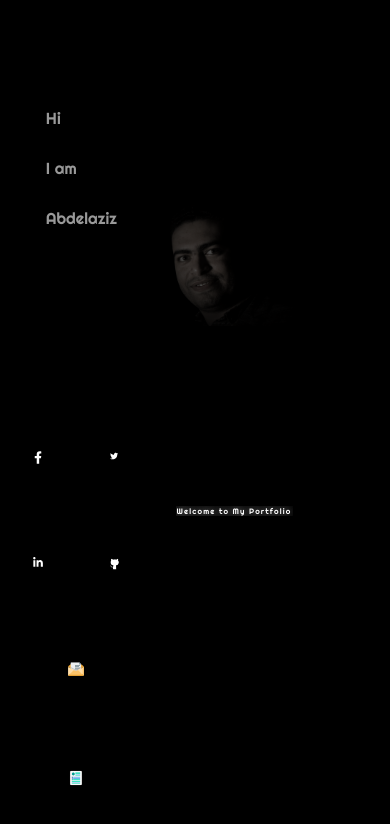
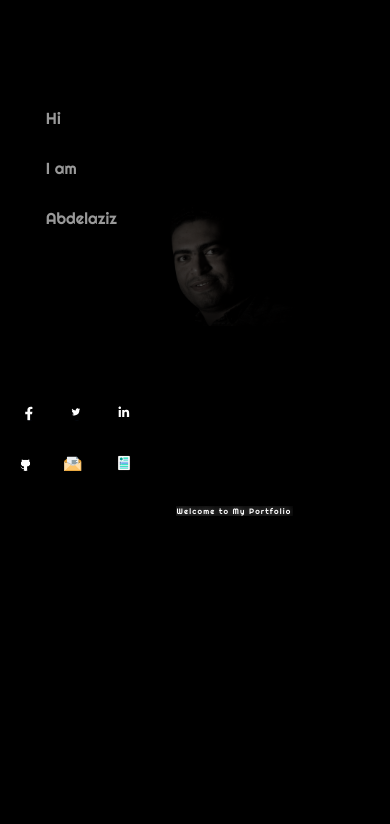
Before and after one commit to Abdelaziz-Elshrkawy/New_Portfolio, a plain HTML site: page index.html in a window 390 px wide. Drawn offline with nearby package versions, Linux system fonts and the light colour scheme.

Commit message:
style update

```diff
--- a/CSS/style.css
+++ b/CSS/style.css
@@ -454,10 +454,10 @@ ul li {
         grid-gap: 5px;
     }
     #contact-me-div a{
-        padding: 20px;
+        padding: 5px;
         font-size: 0;
-        margin-top: 50px;
-        max-width: 10%;
+        margin-top: 20px;
+        max-width: 11%;
     }
      #contact-me-div #resume{
         max-width: 15%;
@@ -512,5 +512,8 @@ ul li {
     .skill-img-div{
         margin-top: 3vh;
     }
+    .certificate{
+        padding-bottom: 2%;
+    }
 }
 /* ------------------------------ */
```
